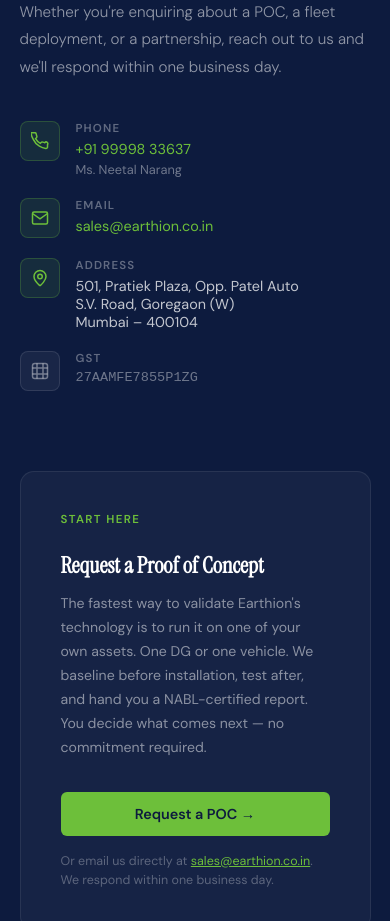
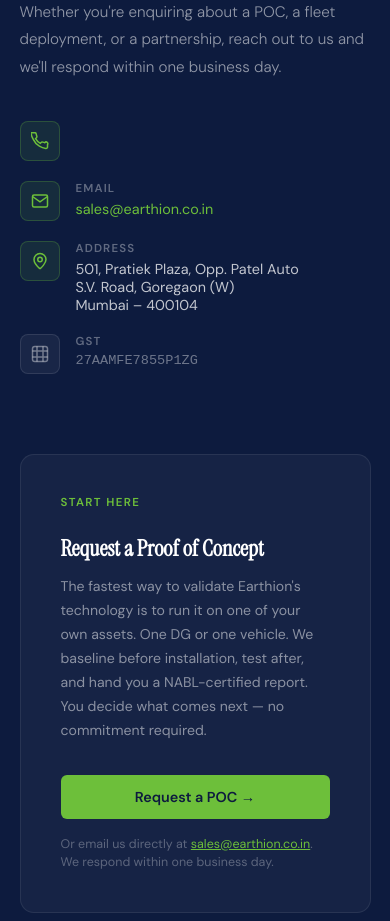
Before and after one commit to devsaarthigreentech-glitch/earthion-website, a Next.js app: page /about in a window 390 px wide. Shown: the part 4140-5061 px from the top of the page. Built offline with nearby package versions, Linux system fonts and the light colour scheme.

Commit message:
Removed phone number

```diff
--- a/app/about/page.jsx
+++ b/app/about/page.jsx
@@ -243,11 +243,6 @@
                   <div className="contact-icon">
                     <svg width="18" height="18" viewBox="0 0 24 24" fill="none" stroke="currentColor" strokeWidth="2"><path d="M22 16.92v3a2 2 0 01-2.18 2 19.79 19.79 0 01-8.63-3.07A19.5 19.5 0 013.06 9.82a19.79 19.79 0 01-3.07-8.67A2 2 0 012 .93h3a2 2 0 012 1.72c.13.96.36 1.9.7 2.81a2 2 0 01-.45 2.11L6.09 8.82a16 16 0 006.29 6.29l1.16-1.16a2 2 0 012.11-.45c.9.34 1.85.57 2.81.7A2 2 0 0122 16.92z"/></svg>
                   </div>
-                  <div>
-                    <div className="contact-label">Phone</div>
-                    <div className="contact-value"><a href="tel:+919999833637">+91 99998 33637</a></div>
-                    <div className="contact-value" style={{ fontSize: ".8rem", marginTop: ".2rem", color: "rgba(255,255,255,.4)" }}>Ms. Neetal Narang</div>
-                  </div>
                 </div>
                 <div className="contact-item">
                   <div className="contact-icon">
--- a/app/contact/page.jsx
+++ b/app/contact/page.jsx
@@ -169,8 +169,8 @@
                     <svg width="18" height="18" viewBox="0 0 24 24" fill="none" stroke="currentColor" strokeWidth="2"><path d="M22 16.92v3a2 2 0 01-2.18 2 19.79 19.79 0 01-8.63-3.07A19.5 19.5 0 013.06 9.82a19.79 19.79 0 01-3.07-8.67A2 2 0 012 .93h3a2 2 0 012 1.72c.13.96.36 1.9.7 2.81a2 2 0 01-.45 2.11L6.09 8.82a16 16 0 006.29 6.29l1.16-1.16a2 2 0 012.11-.45c.9.34 1.85.57 2.81.7A2 2 0 0122 16.92z"/></svg>
                   </div>
                   <div>
-                    <div className="info-item-label">Phone</div>
-                    <div className="info-item-value"><a href="tel:+919999833637">+91 99998 33637</a></div>
+                    <div className="info-item-label">Email</div>
+                    <div className="info-item-value"><a href="mailto:nn@earthion.co.in"></a>nn@earthion.co.in</div>
                     <div className="info-item-value" style={{ fontSize: ".82rem", color: "var(--c-slate)", marginTop: ".2rem" }}>Ms. Neetal Narang</div>
                   </div>
                 </div>
--- a/app/page.jsx
+++ b/app/page.jsx
@@ -1257,9 +1257,8 @@
             </p>
             <div className="footer-contact">
               <div><a href="mailto:sales@earthion.co.in">sales@earthion.co.in</a></div>
-              <div><a href="tel:+919999833637">+91 99998 33637</a></div>
+              <div><a href="mailto:sales@earthion.co.in">nn@earthion.co.in</a></div>
               <div>501, Pratiek Plaza, Goregaon (W), Mumbai – 400104</div>
-              <div style={{ fontSize: "0.78rem", marginTop: "0.25rem" }}>Contact: Ms. Neetal Narang</div>
             </div>
           </div>
           <div className="footer-col">
```
